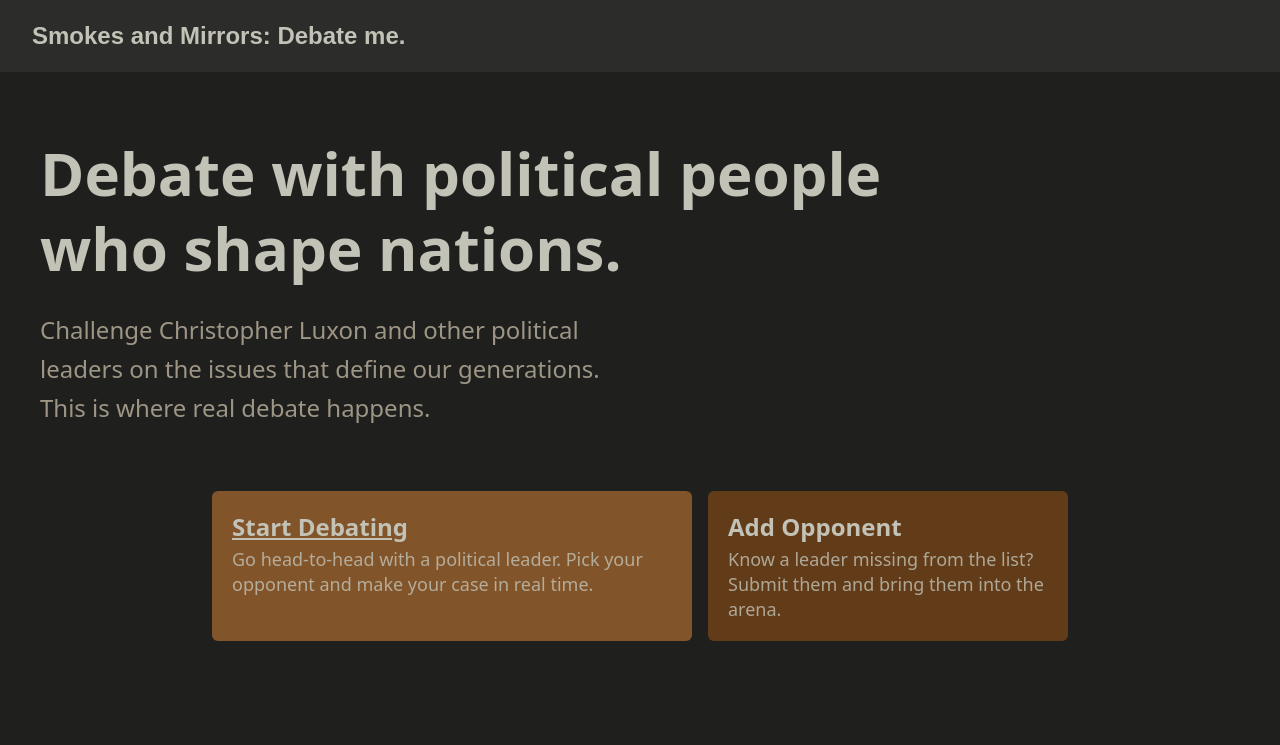
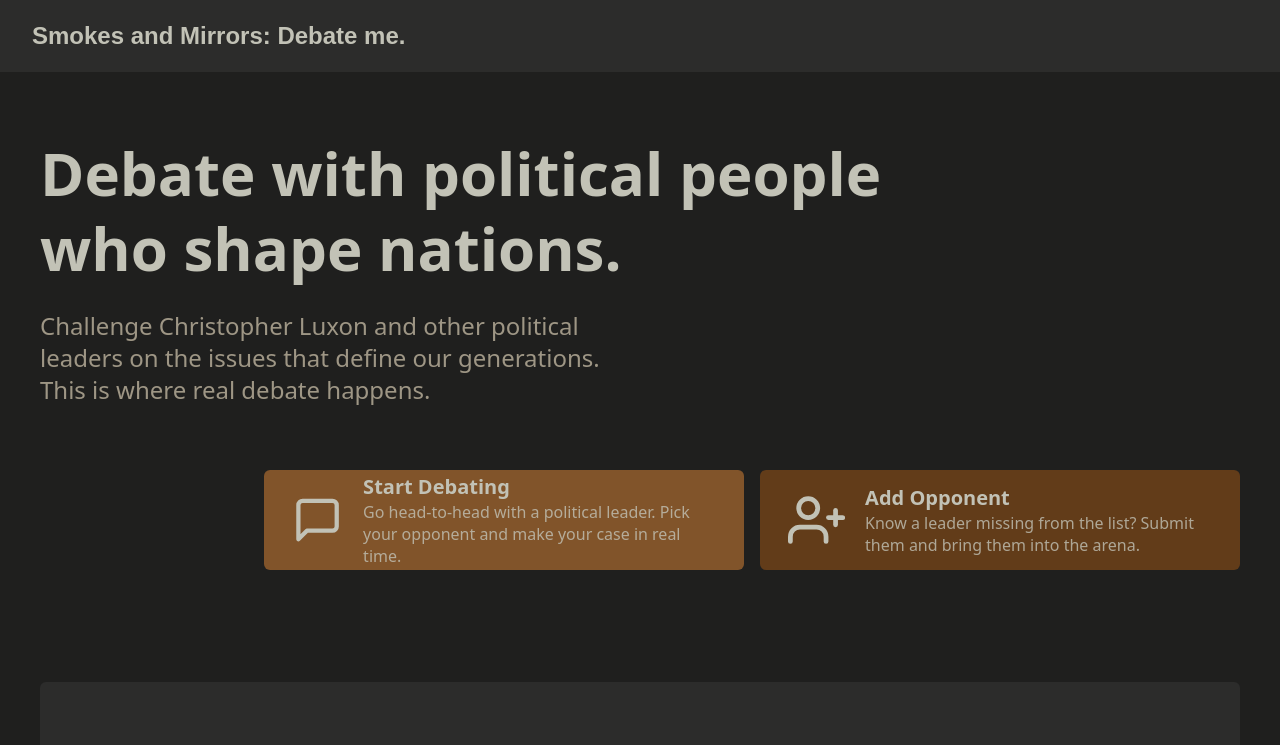
Before and after one commit to KinnonBroekhuizen/DebateMe, a Next.js app: page / in a window 1280 px wide. Shown: the top 745 px of the page. Built offline with nearby package versions, Linux system fonts and the light colour scheme; what tailwindcss-animated would draw is missing.

Commit message:
added icons to landing page buttons

```diff
--- a/app/page.tsx
+++ b/app/page.tsx
@@ -1,4 +1,10 @@
-import { Clock, HelpCircle, FileText } from "react-feather";
+import {
+  Clock,
+  HelpCircle,
+  FileText,
+  MessageSquare,
+  UserPlus,
+} from "react-feather";
 import Link from "next/link";
 export default function Home() {
   return (
@@ -10,36 +16,40 @@
           <h2 className="text-6xl font-extrabold text-[var(--text)] leading-tight mb-6 animate-fade-down animate-once animate-ease-out">
             Debate with political people <br /> who shape nations.
           </h2>
-          <p className="text-2xl text-[var(--muted)] mb-16 max-w-xl leading-relaxed animate-fade-down animate-once animate-ease-out animate-delay-500">
+          <p className="text-2xl text-[var(--muted)] mb-16 max-w-xl leading-8 animate-fade-down animate-once animate-ease-out animate-delay-500">
             Challenge Christopher Luxon and other political leaders on the
             issues that define our generations. This is where real debate
             happens.
           </p>
 
           {/* Buttons */}
-          <div className="flex items-stretch gap-4 justify-center mx-auto">
+          <div className="justify-end flex gap-4">
             <Link
               href="/opponents"
-              className="p-5 flex flex-col gap-1 rounded-md transition-opacity hover:opacity-90 max-w-120 bg-[var(--accent)]"
+              className="p-7 flex justify-between flex-row items-center gap-5 rounded-md transition-opacity hover:opacity-90 max-w-120 max-h-25 bg-[var(--accent)]"
             >
-              <span className="font-bold text-2xl underline">
-                Start Debating
-              </span>
-              <p className="text-lg  leading-snug opacity-80">
-                Go head-to-head with a political leader. Pick your opponent and
-                make your case in real time.
-              </p>
+              <MessageSquare size={100} />
+              <div>
+                <span className="font-bold text-xl pb-10">Start Debating</span>
+                <p className="text-md leading-snug opacity-80">
+                  Go head-to-head with a political leader. Pick your opponent
+                  and make your case in real time.
+                </p>
+              </div>
             </Link>
 
             <Link
               href="/addOpponent"
-              className="p-5 flex flex-col gap-1 rounded-md transition-opacity hover:opacity-90 max-w-90 bg-[var(--muted-accent)]"
+              className="p-7 flex justify-between flex-row items-center gap-5 rounded-md transition-opacity hover:opacity-90 max-w-120 max-h-25 bg-[var(--muted-accent)]"
             >
-              <span className="font-bold text-2xl">Add Opponent</span>
-              <p className="text-lg leading-snug opacity-80">
-                Know a leader missing from the list? Submit them and bring them
-                into the arena.
-              </p>
+              <UserPlus size={100} />
+              <div>
+                <span className="font-bold text-xl">Add Opponent</span>
+                <p className="text-md leading-snug opacity-80">
+                  Know a leader missing from the list? Submit them and bring
+                  them into the arena.
+                </p>
+              </div>
             </Link>
           </div>
         </div>
```
Also changed, not shown: app/chat/[id]/page.tsx (+61 -66 lines).
